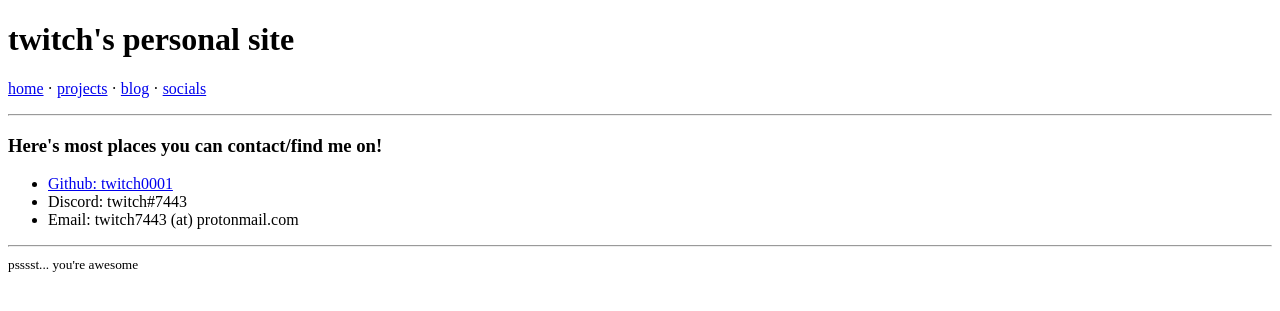
After one commit to twitch0001/personal-site, a Flask app: page /socials in a window 1280 px wide. The commit adds this page. Shown: the top 311 px of the page. Run offline with Flask 2, Linux system fonts and the light colour scheme.

Commit message:
Add socials page

```diff
--- a/app.py
+++ b/app.py
@@ -58,6 +58,11 @@ def home_page():
     return render_template("home.html")
 
 
+@app.route("/socials")
+def socials_page():
+    return render_template("socials.html")
+
+
 @app.route("/blog")
 def blog_page():
     return render_template("blog.html", blogs=list(blogs.values()))
--- a/templates/header.html
+++ b/templates/header.html
@@ -3,7 +3,8 @@
   <p>
     <a href="/">home</a> &middot;
     <a href="/projects">projects</a> &middot;
-    <a href="/blog">blog</a>
+    <a href="/blog">blog</a> &middot;
+    <a href="/socials">socials</a>
   </p>
   <hr />
 </header>
--- /dev/null
+++ b/templates/socials.html
@@ -0,0 +1,18 @@
+<!DOCTYPE html>
+<html lang="en">
+
+{% include 'head.html' %}
+<body>
+{% include 'header.html' %}
+
+<h3>Here's most places you can contact/find me on!</h3>
+
+<ul>
+        <li><a href="https://github.com/twitch0001">Github: twitch0001</a></li>
+        <li>Discord: twitch#7443</li>
+        <li>Email: twitch7443 (at) protonmail.com</li>
+</ul>
+
+{% include 'footer.html' %}
+</body>
+</html>
```
